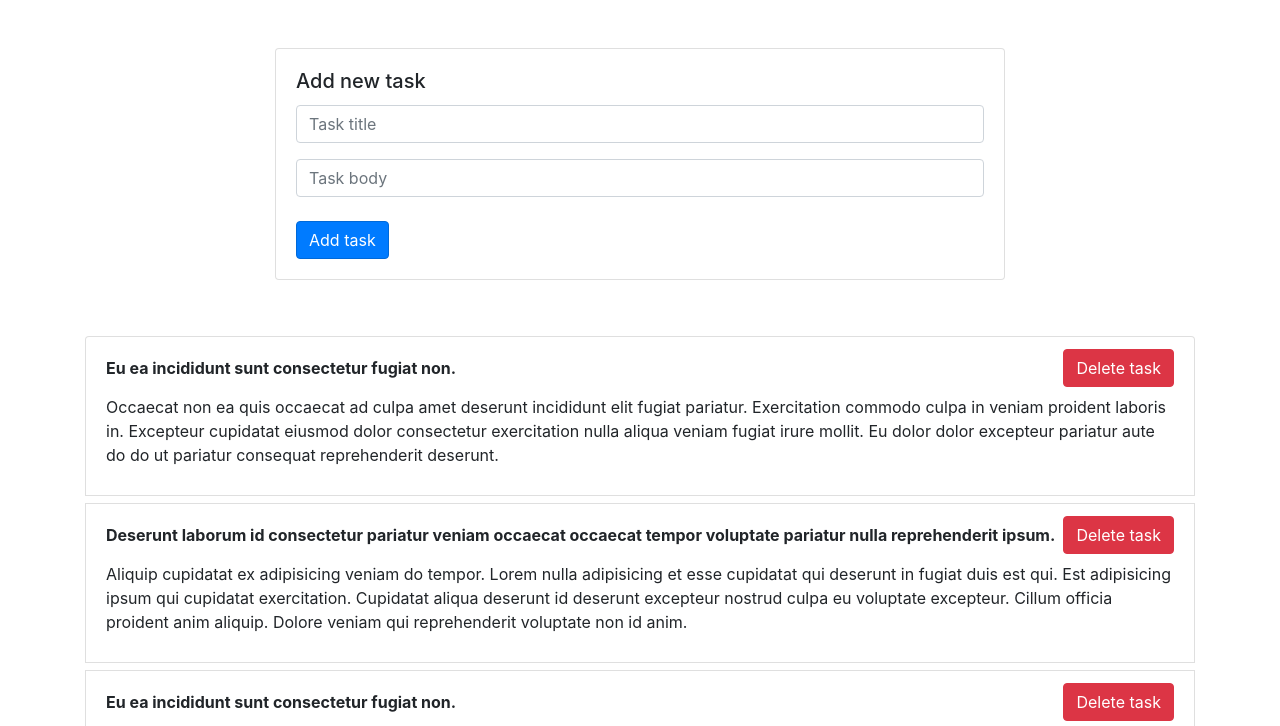
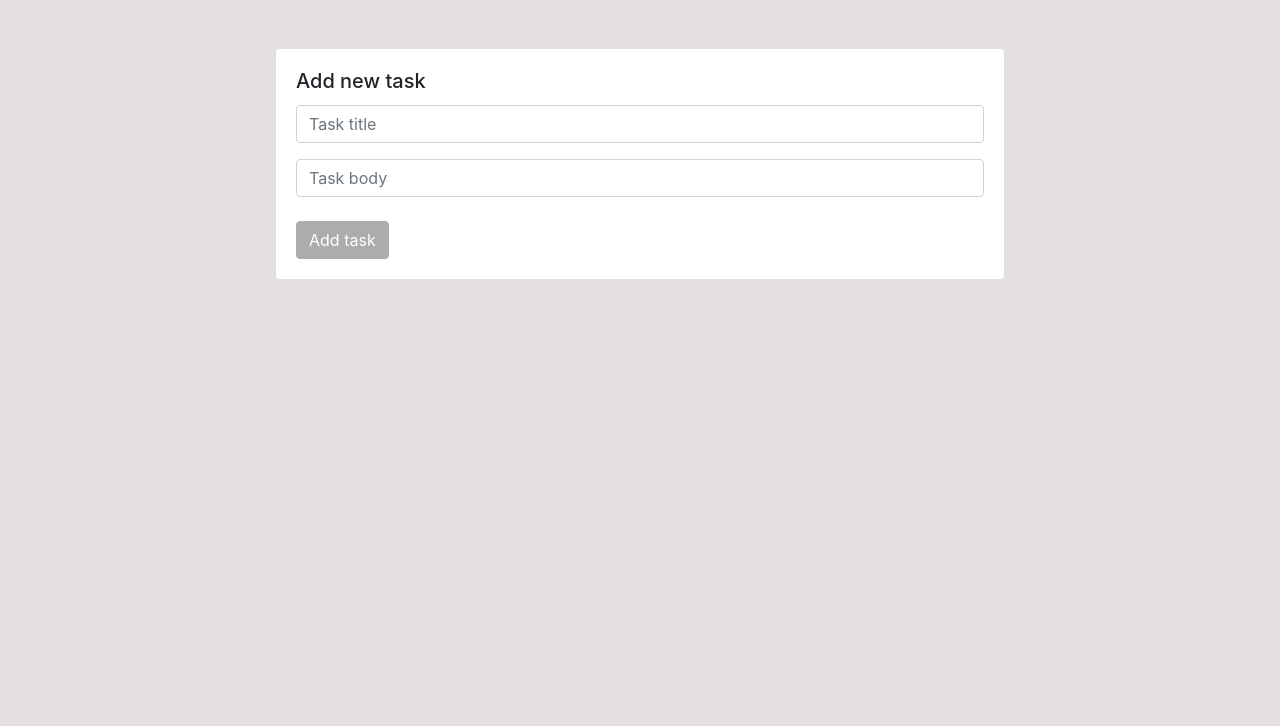
Before and after one commit to Incorrect111/toDoList, a plain HTML site: page index.html in a window 1280 px wide. Shown: the part 56-782 px from the top of the page. Drawn offline with nearby package versions, Linux system fonts and the light colour scheme.

Commit message:
add themes to local storage

```diff
--- a/app.js
+++ b/app.js
@@ -1,27 +1,28 @@
-const tasks = [{
-        _id: '5d2ca9e2e03d40b326596aa7',
-        completed: true,
-        body: 'Occaecat non ea quis occaecat ad culpa amet deserunt incididunt elit fugiat pariatur. Exercitation commodo culpa in veniam proident laboris in. Excepteur cupidatat eiusmod dolor consectetur exercitation nulla aliqua veniam fugiat irure mollit. Eu dolor dolor excepteur pariatur aute do do ut pariatur consequat reprehenderit deserunt.\r\n',
-        title: 'Eu ea incididunt sunt consectetur fugiat non.',
-    },
-    {
-        _id: '5d2ca9e29c8a94095c1288e0',
-        completed: false,
-        body: 'Aliquip cupidatat ex adipisicing veniam do tempor. Lorem nulla adipisicing et esse cupidatat qui deserunt in fugiat duis est qui. Est adipisicing ipsum qui cupidatat exercitation. Cupidatat aliqua deserunt id deserunt excepteur nostrud culpa eu voluptate excepteur. Cillum officia proident anim aliquip. Dolore veniam qui reprehenderit voluptate non id anim.\r\n',
-        title: 'Deserunt laborum id consectetur pariatur veniam occaecat occaecat tempor voluptate pariatur nulla reprehenderit ipsum.',
-    },
-    {
-        _id: '5d2ca9e2e03d40b3232496aa7',
-        completed: true,
-        body: 'Occaecat non ea quis occaecat ad culpa amet deserunt incididunt elit fugiat pariatur. Exercitation commodo culpa in veniam proident laboris in. Excepteur cupidatat eiusmod dolor consectetur exercitation nulla aliqua veniam fugiat irure mollit. Eu dolor dolor excepteur pariatur aute do do ut pariatur consequat reprehenderit deserunt.\r\n',
-        title: 'Eu ea incididunt sunt consectetur fugiat non.',
-    },
-    {
-        _id: '5d2ca9e29c8a94095564788e0',
-        completed: false,
-        body: 'Aliquip cupidatat ex adipisicing veniam do tempor. Lorem nulla adipisicing et esse cupidatat qui deserunt in fugiat duis est qui. Est adipisicing ipsum qui cupidatat exercitation. Cupidatat aliqua deserunt id deserunt excepteur nostrud culpa eu voluptate excepteur. Cillum officia proident anim aliquip. Dolore veniam qui reprehenderit voluptate non id anim.\r\n',
-        title: 'Deserunt laborum id consectetur pariatur veniam occaecat occaecat tempor voluptate pariatur nulla reprehenderit ipsum.',
-    },
+const tasks = [
+    // {
+    //     _id: '5d2ca9e2e03d40b326596aa7',
+    //     completed: true,
+    //     body: 'Occaecat non ea quis occaecat ad culpa amet deserunt incididunt elit fugiat pariatur. Exercitation commodo culpa in veniam proident laboris in. Excepteur cupidatat eiusmod dolor consectetur exercitation nulla aliqua veniam fugiat irure mollit. Eu dolor dolor excepteur pariatur aute do do ut pariatur consequat reprehenderit deserunt.\r\n',
+    //     title: 'Eu ea incididunt sunt consectetur fugiat non.',
+    // },
+    // {
+    //     _id: '5d2ca9e29c8a94095c1288e0',
+    //     completed: false,
+    //     body: 'Aliquip cupidatat ex adipisicing veniam do tempor. Lorem nulla adipisicing et esse cupidatat qui deserunt in fugiat duis est qui. Est adipisicing ipsum qui cupidatat exercitation. Cupidatat aliqua deserunt id deserunt excepteur nostrud culpa eu voluptate excepteur. Cillum officia proident anim aliquip. Dolore veniam qui reprehenderit voluptate non id anim.\r\n',
+    //     title: 'Deserunt laborum id consectetur pariatur veniam occaecat occaecat tempor voluptate pariatur nulla reprehenderit ipsum.',
+    // },
+    // {
+    //     _id: '5d2ca9e2e03d40b3232496aa7',
+    //     completed: true,
+    //     body: 'Occaecat non ea quis occaecat ad culpa amet deserunt incididunt elit fugiat pariatur. Exercitation commodo culpa in veniam proident laboris in. Excepteur cupidatat eiusmod dolor consectetur exercitation nulla aliqua veniam fugiat irure mollit. Eu dolor dolor excepteur pariatur aute do do ut pariatur consequat reprehenderit deserunt.\r\n',
+    //     title: 'Eu ea incididunt sunt consectetur fugiat non.',
+    // },
+    // {
+    //     _id: '5d2ca9e29c8a94095564788e0',
+    //     completed: false,
+    //     body: 'Aliquip cupidatat ex adipisicing veniam do tempor. Lorem nulla adipisicing et esse cupidatat qui deserunt in fugiat duis est qui. Est adipisicing ipsum qui cupidatat exercitation. Cupidatat aliqua deserunt id deserunt excepteur nostrud culpa eu voluptate excepteur. Cillum officia proident anim aliquip. Dolore veniam qui reprehenderit voluptate non id anim.\r\n',
+    //     title: 'Deserunt laborum id consectetur pariatur veniam occaecat occaecat tempor voluptate pariatur nulla reprehenderit ipsum.',
+    // },
 ];
 
 (function(arrOftasks) {
@@ -30,31 +31,37 @@ const tasks = [{
         return acc;
     }, {});
     const themes = {
-        default: {
-            '--base-text-color': '#212529',
-            '--header-bg': '#007bff',
-            '--header-text-color': '#fff',
-            '--default-btn-bg': '#007bff',
+        light: {
+            '--header-bg': '#fff',
+            '--header-text-color': '#212529',
+            '--default-btn-bg': 'rgb(172, 172, 172)',
             '--default-btn-text-color': '#fff',
-            '--default-btn-hover-bg': '#0069d9',
-            '--default-btn-border-color': '#0069d9',
+            '--default-btn-hover-bg': 'rgb(196, 196, 196)',
+            '--default-btn-border-color': 'rgb(172, 172, 172)',
+            '--default-btn-focus-box-shadow': '0 0 0 0.2rem rgba(141, 143, 146, 0.25)',
             '--danger-btn-bg': '#dc3545',
             '--danger-btn-text-color': '#fff',
-            '--danger-btn-hover-bg': '#bd2130',
-            '--danger-btn-border-color': '#dc3545',
+            '--danger-btn-hover-bg': '#ef808a',
+            '--danger-btn-border-color': '#e2818a',
             '--input-border-color': '#ced4da',
             '--input-bg-color': '#fff',
             '--input-text-color': '#495057',
             '--input-focus-bg-color': '#fff',
             '--input-focus-text-color': '#495057',
-            '--input-focus-border-color': '#80bdff',
-            '--input-focus-box-shadow': '0 0 0 0.2rem rgba(0, 123, 255, 0.25)',
+            '--input-focus-border-color': '#78818a',
+            '--input-focus-box-shadow': '0 0 0 0.2rem rgba(141, 143, 146, 0.25)',
+            '--li-background-color': 'white',
+            '--text-color': 'black',
+            '--body-color': 'rgb(228, 224, 224)',
+            '--card-bg-color': 'white'
+
+
         },
         dark: {
             '--base-text-color': '#212529',
             '--header-bg': '#343a40',
             '--header-text-color': '#fff',
-            '--default-btn-bg': '#58616b',
+            '--default-btn-bg': '#343a40',
             '--default-btn-text-color': '#fff',
             '--default-btn-hover-bg': '#292d31',
             '--default-btn-border-color': '#343a40',
@@ -64,38 +71,21 @@ const tasks = [{
             '--danger-btn-hover-bg': '#88222c',
             '--danger-btn-border-color': '#88222c',
             '--input-border-color': '#ced4da',
-            '--input-bg-color': '#fff',
+            '--input-bg-color': '#b3b7bb',
             '--input-text-color': '#495057',
-            '--input-focus-bg-color': '#fff',
+            '--input-focus-bg-color': '#e0e4e7',
             '--input-focus-text-color': '#495057',
             '--input-focus-border-color': '#78818a',
             '--input-focus-box-shadow': '0 0 0 0.2rem rgba(141, 143, 146, 0.25)',
-            '--li-background-color': '#5c5d5f',
-            // --text-color: white;
+            '--li-background-color': '#343a40',
+            '--text-color': 'white',
+            '--body-color': '#495057',
+            '--card-bg-color': '#4e545a'
         },
-        light: {
-            '--base-text-color': '#212529',
-            '--header-bg': '#fff',
-            '--header-text-color': '#212529',
-            '--default-btn-bg': '#fff',
-            '--default-btn-text-color': '#212529',
-            '--default-btn-hover-bg': '#e8e7e7',
-            '--default-btn-border-color': '#343a40',
-            '--default-btn-focus-box-shadow': '0 0 0 0.2rem rgba(141, 143, 146, 0.25)',
-            '--danger-btn-bg': '#f1b5bb',
-            '--danger-btn-text-color': '#212529',
-            '--danger-btn-hover-bg': '#ef808a',
-            '--danger-btn-border-color': '#e2818a',
-            '--input-border-color': '#ced4da',
-            '--input-bg-color': '#fff',
-            '--input-text-color': '#495057',
-            '--input-focus-bg-color': '#fff',
-            '--input-focus-text-color': '#495057',
-            '--input-focus-border-color': '#78818a',
-            '--input-focus-box-shadow': '0 0 0 0.2rem rgba(141, 143, 146, 0.25)',
-        },
+
     };
-    let lastSelectedTheme = 'default';
+    let lastSelectedTheme = localStorage.getItem('app_theme') || 'default';
+    console.log(lastSelectedTheme)
 
     //Elements UI
     const listContainer = document.querySelector('.tasks-list-section .list-group')
@@ -106,6 +96,7 @@ const tasks = [{
 
 
     //Events
+    setTheme(lastSelectedTheme)
     renderAllTasks(objOfTasks);
     form.addEventListener('submit', onFormSubmitHandler)
     listContainer.addEventListener('click', onDeleteHandler)
@@ -208,23 +199,26 @@ const tasks = [{
     }
 
     function onDeleteHandler({ target }) {
-        const parent = target.closest('[data-task-id]')
-        const id = parent.dataset.taskId;
-        const confirmed = deleteTask(id);
-        deleteTaskFromHtml(parent, confirmed)
-
+        if (target.classList.contains('delete-btn')) {
+            const parent = target.closest('[data-task-id]')
+            const id = parent.dataset.taskId;
+            const confirmed = deleteTask(id);
+            deleteTaskFromHtml(parent, confirmed)
+        }
 
     }
 
     function onThemeSelectHandler(e) {
         const selectedTheme = themeSelect.value;
-        const isConfirmed = confirm(`Вы действетельно хотите изменить тему: ${selectedTheme}`);
-        if (!isConfirmed) return;
         setTheme(selectedTheme);
+        lastSelectedTheme = selectedTheme;
+        localStorage.setItem('app_theme', selectedTheme);
     }
 
     function setTheme(name) {
         const selectedThemeObj = themes[name];
+
+        console.log(selectedThemeObj)
 
         Object.entries(selectedThemeObj).forEach(([key, value]) => {
             console.log(key, value)
--- a/index.html
+++ b/index.html
@@ -11,11 +11,11 @@
 </head>
 
 <body>
+
     <nav class="header navbar navbar-dark bg-primary">
         <a class="navbar-brand">Navbar</a>
         <form class="form-inline">
             <select class="form-control form-control-sm" id="themeSelect">
-            <option value="default">Theme Default</option>
             <option value="light">Theme Light</option>
             <option value="dark">Theme Dark</option>
           </select>
@@ -48,6 +48,11 @@
         </div>
     </div>
     <script src="app.js"></script>
+    <script type="module">
+
+        import { initializeApp } from "https://www.gstatic.com/firebasejs/9.6.7/firebase-app.js"; const firebaseConfig = { apiKey: "AIzaSyBMQ04mbOP3N53nbgnQoxjX-o_jiE56l68", authDomain: "to-do-list-acf55.firebaseapp.com", projectId: "to-do-list-acf55", storageBucket:"to-do-list-acf55.appspot.com",
+        messagingSenderId: "330260878196", appId: "1:330260878196:web:9db29095bcf104ba3d1221" }; const app = initializeApp(firebaseConfig); console.log(app)
+    </script>
 </body>
 
 </html>
--- a/styles.css
+++ b/styles.css
@@ -1,28 +1,31 @@
 :root {
     --base-text-color: #212529;
-    --header-bg: #007bff;
-    --header-text-color: #fff;
-    --default-btn-bg: #007bff;
+    --header-bg: #fff;
+    --header-text-color: black;
+    --default-btn-bg: rgb(172, 172, 172);
     --default-btn-text-color: #fff;
-    --default-btn-hover-bg: #0069d9;
-    --default-btn-border-color: #0069d9;
+    --default-btn-hover-bg: rgb(196, 196, 196);
+    --default-btn-border-color: rgb(172, 172, 172);
     --danger-btn-bg: #dc3545;
     --danger-btn-text-color: #fff;
-    --danger-btn-hover-bg: #bd2130;
+    --danger-btn-hover-bg: #ef808a;
     --danger-btn-border-color: #dc3545;
     --input-border-color: #ced4da;
     --input-bg-color: #fff;
     --input-text-color: #495057;
     --input-focus-bg-color: #fff;
     --input-focus-text-color: #495057;
-    --input-focus-border-color: #80bdff;
-    --input-focus-box-shadow: 0 0 0 0.2rem rgba(0, 123, 255, 0.25);
-    --li-background-color: #5c5d5f;
-    --text-color: white;
+    --input-focus-border-color: #78818a;
+    --input-focus-box-shadow: 0 0 0 0.2rem rgba(141, 143, 146, 0.25);
+    --li-background-color: white;
+    --text-color: black;
+    --body-color: rgb(228, 224, 224);
+    --card-bg-color: white;
+    --asd: #e0e4e7;
 }
 
 body {
-    color: var(--base-text-color);
+    background-color: var(--body-color)
 }
 
 .navbar {
@@ -76,8 +79,16 @@ body {
     box-shadow: var(--input-focus-box-shadow);
 }
 
+.list-group li {
+    background-color: var(--li-background-color);
+    color: var(--text-color);
+}
 
-/* .list-group li {
-    background-color: #5c5d5f;
-    color: white;
+.card {
+    background-color: var(--card-bg-color);
+}
+
+
+/* .form-section {
+    background-color: var(--form-section-bg);
 } */
```
